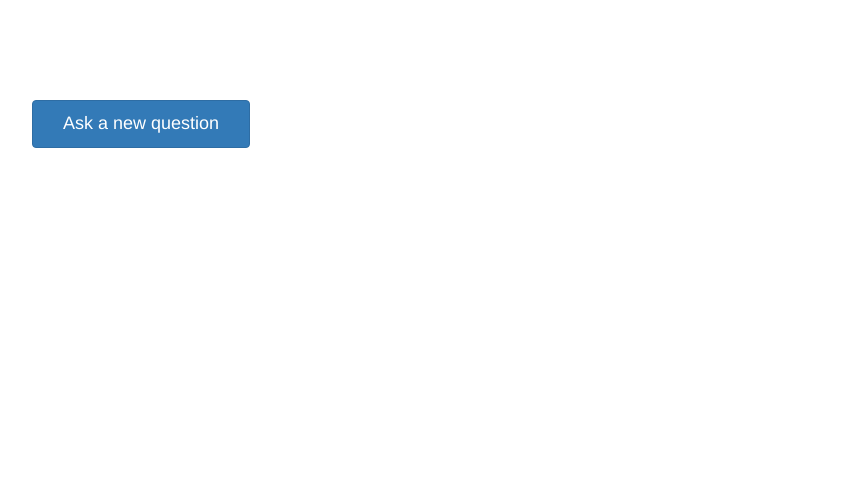
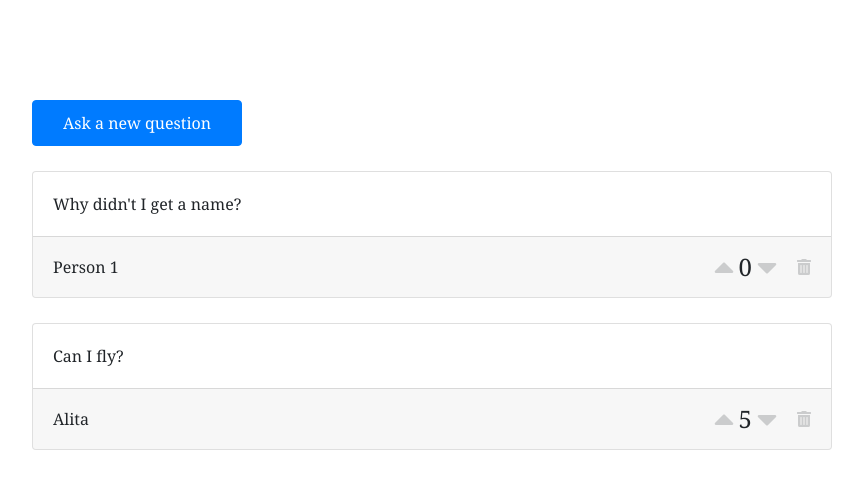
Before and after one commit to gabyvs/question-moderator, a React (Create React App) app: page / in a window 1280 px wide. Shown: the top 488 px of the page, without its empty margins (208-1071 px from the left). Built offline with nearby package versions, Linux system fonts and the light colour scheme.

Commit message:
All presentational components and static state.

```diff
--- a/public/index.html
+++ b/public/index.html
@@ -5,7 +5,7 @@
     <link rel="shortcut icon" href="%PUBLIC_URL%/favicon.ico" />
     <link href="https://fonts.googleapis.com/css?family=Noto+Serif" rel="stylesheet">
     <link rel="stylesheet" href="https://use.fontawesome.com/releases/v5.2.0/css/all.css" integrity="sha384-hWVjflwFxL6sNzntih27bfxkr27PmbbK/iSvJ+a4+0owXq79v+lsFkW54bOGbiDQ" crossorigin="anonymous">
-    <link rel="stylesheet" href="https://maxcdn.bootstrapcdn.com/bootstrap/3.3.7/css/bootstrap.min.css" integrity="sha384-BVYiiSIFeK1dGmJRAkycuHAHRg32OmUcww7on3RYdg4Va+PmSTsz/K68vbdEjh4u" crossorigin="anonymous"/>
+    <link rel="stylesheet" href="https://stackpath.bootstrapcdn.com/bootstrap/4.2.1/css/bootstrap.min.css" integrity="sha384-GJzZqFGwb1QTTN6wy59ffF1BuGJpLSa9DkKMp0DgiMDm4iYMj70gZWKYbI706tWS" crossorigin="anonymous">
     <meta
       name="viewport"
       content="width=device-width, initial-scale=1, shrink-to-fit=no"
--- a/src/components/App/App.js
+++ b/src/components/App/App.js
@@ -1,11 +1,33 @@
-import React  from 'react';
-import Create from '../Create/Create';
+import React, { Component } from 'react';
+import Create               from '../Create/Create';
 import './App.css';
+import List                 from '../List/List';
 
-const App = () => (
-  <div className="app">
-    <Create/>
-  </div>
-);
+class App extends Component {
+  state = {
+    questions: [
+      {
+        name: 'Person 1',
+        question: "Why didn't I get a name?",
+        id: 1,
+        votes: 0
+      },
+      {
+        name: 'Alita',
+        question: 'Can I fly?',
+        id: 2,
+        votes: 5
+      }
+    ]
+  };
 
+  render () {
+    return (
+      <div className="app">
+        <Create/>
+        <List questions={this.state.questions}/>
+      </div>
+    );
+  }
+}
 export default App;
--- a/src/components/Create/Create.css
+++ b/src/components/Create/Create.css
@@ -6,14 +6,10 @@
 .add-question-btn {
   align-self: flex-start;
   width: fit-content;
-  font-size: 18px;
   padding: 10px 30px;
 }
 
-.card {
-  border: 1px solid lightgray;
-  padding: 25px;
-  border-radius: 5px;
+.create-card {
   margin-bottom: 25px;
 }
 
@@ -22,5 +18,5 @@
 }
 
 .btn-cancel {
-  margin-left: 15px;
+  margin-left: 1em;
 }
--- a/src/components/Create/Create.js
+++ b/src/components/Create/Create.js
@@ -22,10 +22,13 @@ class Create extends Component {
     this.setState({ isCreating: false });
   };
 
+  // TODO: handle adding a question with props
   addQuestion = (event) => {
     event.preventDefault();
+    // let question = {  };
     this.refs.form.reset();
     this.setState({ isCreating: false });
+    // this.props.addQuestion(question);
   };
 
 
@@ -43,7 +46,7 @@ class Create extends Component {
     }
     return (
       <div className="add-question-form">
-        <div className="card">
+        <div className="card create-card">
           <div className="card-body">
             <div className="card-title">Ask a new question</div>
             <form ref="form">
@@ -74,7 +77,9 @@ class Create extends Component {
                 className="btn btn-primary btn-submit"
                 disabled={false}
                 onClick={this.addQuestion}>Submit</button>
-              <button type="button" className="btn btn-default btn-cancel" onClick={this.closeCreate}>Cancel</button>
+              <button type="button"
+                      className="btn btn-default btn-cancel"
+                      onClick={this.closeCreate}>Cancel</button>
             </form>
           </div>
         </div>
--- /dev/null
+++ b/src/components/List/List.css
@@ -0,0 +1,3 @@
+.question-list {
+  margin-top: 25px;
+}
--- /dev/null
+++ b/src/components/List/List.js
@@ -0,0 +1,21 @@
+import React    from 'react';
+import Question from '../Question/Question';
+import './List.css';
+
+const List = ({ questions, upVote, downVote, deleteQuestion }) => {
+  const questionList = questions.map((question) => {
+    return (
+      <Question question={question}
+                key={question.id}
+                deleteQuestion={deleteQuestion}
+                upVote={upVote}
+                downVote={downVote} />
+    );
+  });
+
+  return (
+    <div className="question-list">{questionList}</div>
+  );
+};
+
+export default List;
--- /dev/null
+++ b/src/components/Question/Question.css
@@ -0,0 +1,35 @@
+.question-card {
+  margin-bottom: 25px;
+}
+
+.card-footer {
+  display: flex;
+  align-items: center;
+  justify-content: space-between;
+}
+
+.card-actions {
+  display: flex;
+  align-items: center;
+}
+
+.votes {
+  margin: 0 10px;
+  font-size: 1.5em;
+}
+
+.btn-delete {
+  margin-left: 25px;
+}
+
+.btn-up, .btn-down {
+  transform: scale(2);
+}
+
+.btn-up, .btn-down, .btn-delete{
+  opacity: 0.2;
+}
+
+.btn-up:hover, .btn-down:hover, .btn-delete:hover {
+  opacity: 1;
+}
--- /dev/null
+++ b/src/components/Question/Question.js
@@ -0,0 +1,29 @@
+import React from 'react';
+import './Question.css';
+
+const Question = ({ question, upVote: upVote, downVote: downVote, deleteQuestion }) => {
+    return (
+      <div className="card question-card">
+        <div className="card-body">
+          <div className="card-text">{question.question}</div>
+        </div>
+        <div className="card-footer">
+          <div className="user">{question.name}</div>
+          <div className="card-actions">
+            <div className="btn-up" onClick={upVote}>
+              <i className="fas fa-caret-up"></i>
+            </div>
+            <div className="votes">{question.votes}</div>
+            <div className="btn-down" onClick={downVote}>
+              <i className="fas fa-caret-down"></i>
+            </div>
+            <div className="btn-delete" onClick={deleteQuestion}>
+              <i className="fas fa-trash-alt"></i>
+            </div>
+          </div>
+        </div>
+      </div>
+    );
+};
+
+export default Question;
--- a/src/index.css
+++ b/src/index.css
@@ -1,11 +1,11 @@
-html {
-  font-size: 10px;
+body {
   font-family: 'Noto Serif', serif;
-}
-
-body {
   margin: 0;
   padding: 0;
   box-sizing: border-box;
-  font-size: 1.8rem;
+  font-size: 10px;
 }
+
+#root {
+  font-size: 1.6em;
+}
```
